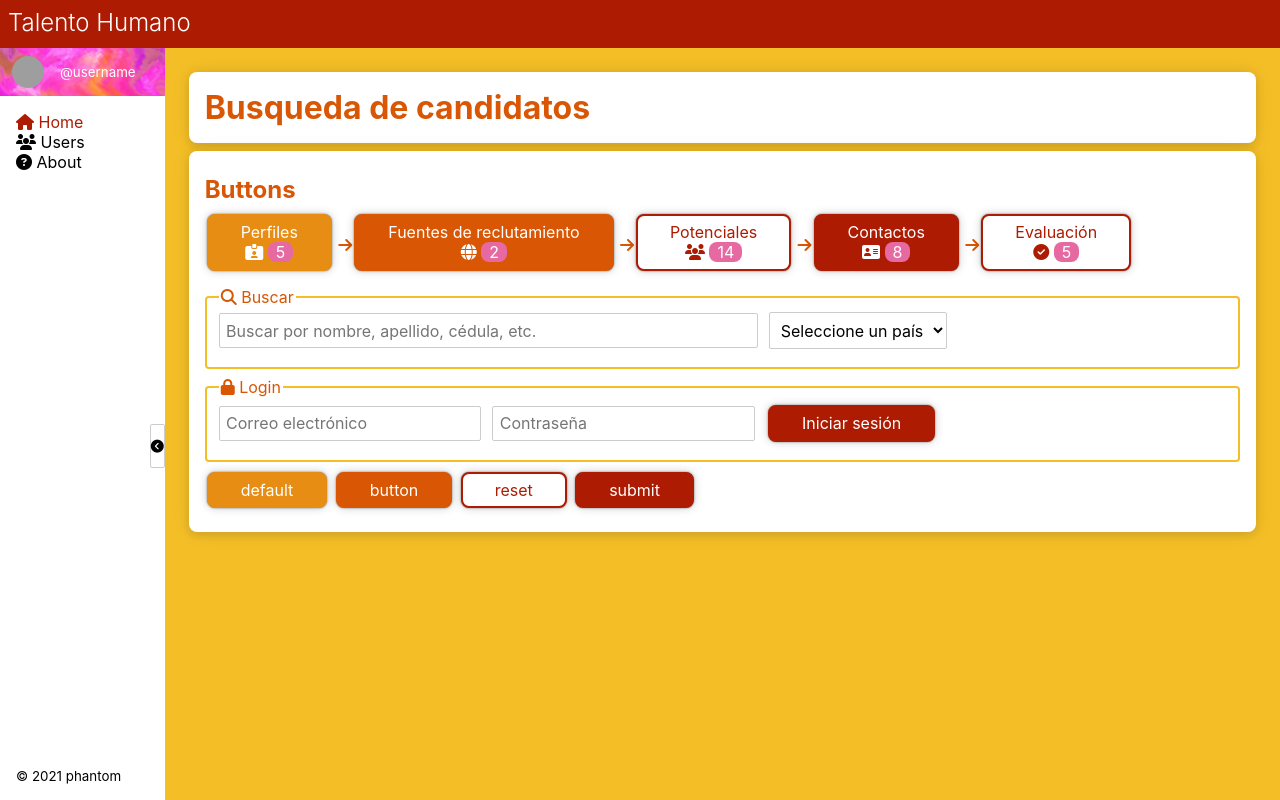
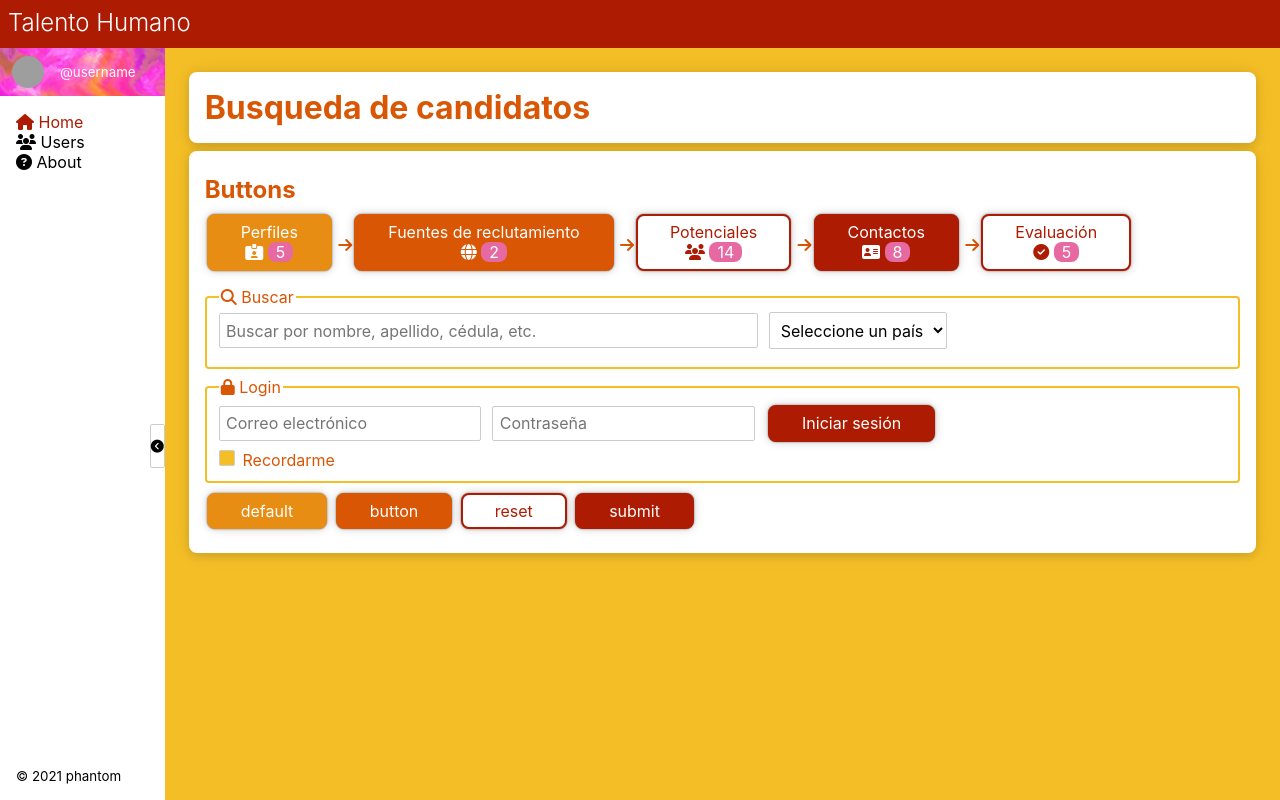
Before and after one commit to caleeli/phantom, a Svelte app: page / in a window 1280 px wide. Built offline with nearby package versions, Linux system fonts and the light colour scheme; grey boxes are pictures that could not be loaded.

Commit message:
Checkbox styles

```diff
--- a/public/global.css
+++ b/public/global.css
@@ -119,6 +119,76 @@ main button[type="button"] {
 	border-color: var(--bambu);
 	color: var(--blanco);
 }
+/** Checkbox **/
+main label {
+	cursor: pointer;
+}
+main input[type="checkbox"] {
+	cursor: pointer;
+	position: relative;
+}
+main input[type="checkbox"]::after {
+	content: '';
+	padding: 0;
+	margin: 0;
+	display: inline-block;
+	width: 14px;
+	height: 14px;
+	border-radius: 2px;
+	background-color: var(--azafran);
+	border: 1px solid var(--plomo);
+	transition: all var(--speed) cubic-bezier(.72,.32,.98,.69);
+}
+main input[type="checkbox"]::before {
+    content: '';
+    position: absolute;
+    left: 4px;
+    top: 6px;
+    width: 2px;
+    height: 2px;
+	border: 0.5px solid var(--blanco);
+	background: var(--blanco);
+	box-shadow:
+		4px 0 0 var(--blanco),
+		4px 0 0 var(--blanco),
+		4px -0px 0 var(--blanco),
+		4px -0px 0 var(--blanco),
+		4px -0px 0 var(--blanco),
+		4px -0px 0 var(--blanco);
+	transform: rotate(0deg);
+	opacity: 0;
+	transition: all var(--speed) cubic-bezier(.72,.32,.98,.69);
+}
+main input[type="checkbox"]:checked::after {
+	content: '';
+	padding: 0;
+	margin: 0;
+	display: inline-block;
+	width: 14px;
+	height: 14px;
+	border-radius: 2px;
+	background-color: var(--rojo);
+	border: 1px solid var(--plomo);
+}
+main input[type="checkbox"]:checked::before {
+    content: '';
+    position: absolute;
+    left: 2px;
+    top: 6px;
+    width: 2px;
+    height: 2px;
+	border: 0.5px solid var(--blanco);
+	background: var(--blanco);
+	box-shadow:
+		2px 0 0 var(--blanco),
+		4px 0 0 var(--blanco),
+		4px -2px 0 var(--blanco),
+		4px -4px 0 var(--blanco),
+		4px -6px 0 var(--blanco),
+		4px -8px 0 var(--blanco);
+	opacity: 1;
+	transform: rotate(45deg);
+}
 
 main nav {
 	display: flex;
--- a/src/App.svelte
+++ b/src/App.svelte
@@ -98,6 +98,10 @@
 			<button type="submit">
 				Iniciar sesión
 			</button>
+			<label>
+				<input type="checkbox" name="remember" id="remember">
+				Recordarme
+			</label>
 		</fieldset>
 
 		<nav>
```
